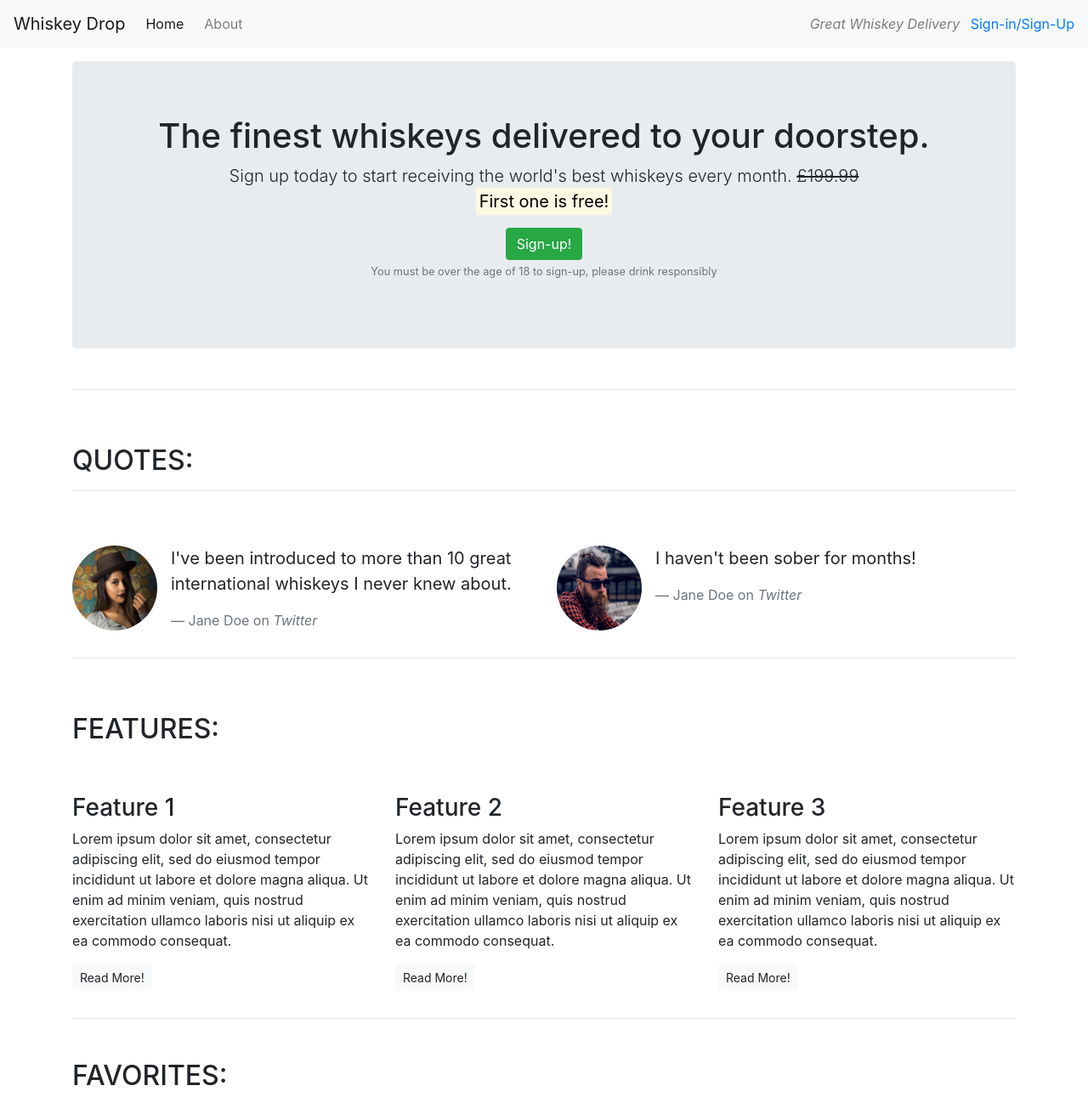
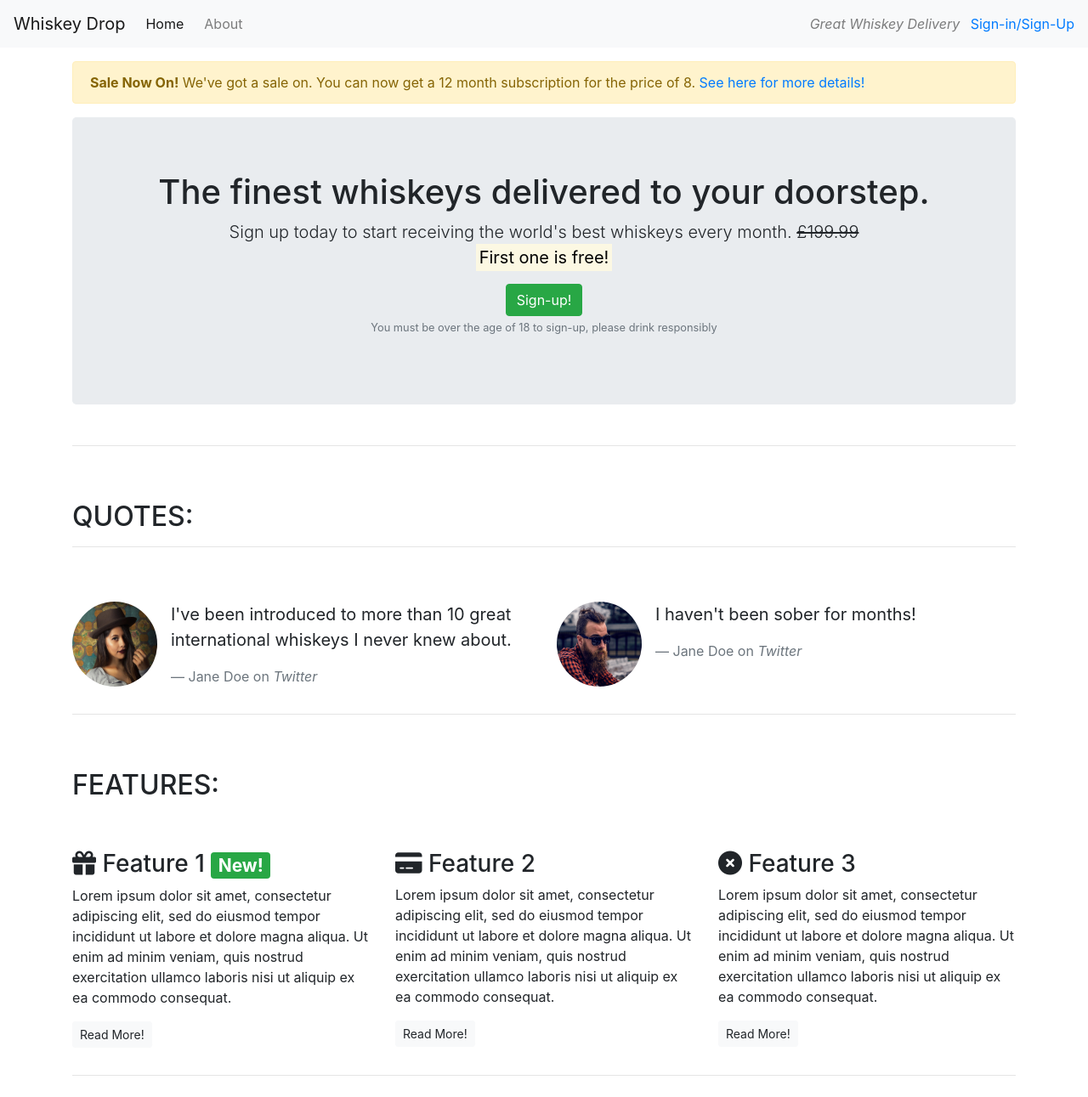
Before and after one commit to Mrekyle/bootstrap-lessons, a plain HTML site: page index.html in a window 1280 px wide. Shown: the top 1291 px of the page at 85% size. Drawn offline with nearby package versions, Linux system fonts and the light colour scheme.

Commit message:
Add alerts. Add fontaweseome icons.

```diff
--- a/index.html
+++ b/index.html
@@ -27,6 +27,11 @@
     <article class="container mt-3">
         <!-- Callout -->
         <div class="row">
+            <div class="col-12">
+                <div class="alert alert-warning">
+                    <strong>Sale Now On!</strong> We've got a sale on. You can now get a 12 month subscription for the price of 8. <a href="#">See here for more details!</a>
+                </div>
+            </div>
             <div class="col-12">
                 <section class="callout jumbotron text-center">
                     <h1>The finest whiskeys delivered to your doorstep.</h1>
@@ -99,7 +104,7 @@
             <div class="row">
                 <div class="col-12 col-md-6 col-lg-4">
                     <div class="feature">
-                        <h3>Feature 1</h3>
+                        <h3><i class="fa-solid fa-gift d-none d-sm-inline"></i> Feature 1 <span class="badge badge-success">New!</span></h3>
                         <p>Lorem ipsum dolor sit amet, consectetur adipiscing elit, sed do eiusmod tempor incididunt ut
                             labore et dolore magna aliqua. Ut enim ad minim veniam, quis nostrud exercitation ullamco
                             laboris nisi ut aliquip ex ea commodo consequat.</p>
@@ -108,7 +113,7 @@
                 </div>
                 <div class="col-12 col-md-6 col-lg-4">
                     <div class="feature">
-                        <h3>Feature 2</h3>
+                        <h3><i class="fa-solid fa-credit-card d-none d-sm-inline"></i> Feature 2</h3>
                         <p>Lorem ipsum dolor sit amet, consectetur adipiscing elit, sed do eiusmod tempor incididunt ut
                             labore et dolore magna aliqua. Ut enim ad minim veniam, quis nostrud exercitation ullamco
                             laboris nisi ut aliquip ex ea commodo consequat.</p>
@@ -117,7 +122,7 @@
                 </div>
                 <div class="col-12 d-md-none d-lg-block col-lg-4">
                     <div class="feature">
-                        <h3>Feature 3</h3>
+                        <h3><i class="fa-solid fa-times-circle d-none d-sm-inline"></i> Feature 3</h3>
                         <p>Lorem ipsum dolor sit amet, consectetur adipiscing elit, sed do eiusmod tempor incididunt ut
                             labore et dolore magna aliqua. Ut enim ad minim veniam, quis nostrud exercitation ullamco
                             laboris nisi ut aliquip ex ea commodo consequat.</p>
@@ -165,6 +170,6 @@
             </div>
         </section>
     </article>
+    <script src="https://kit.fontawesome.com/6ab0a7bbf9.js" crossorigin="anonymous"></script>
 </body>
-
 </html>
```
